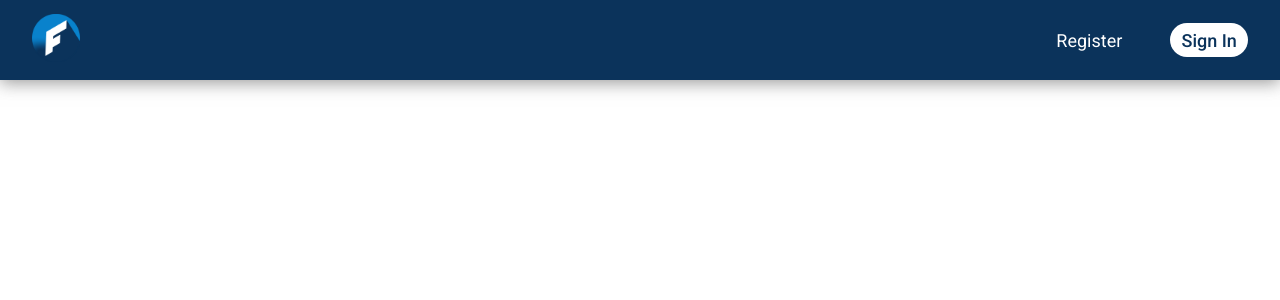
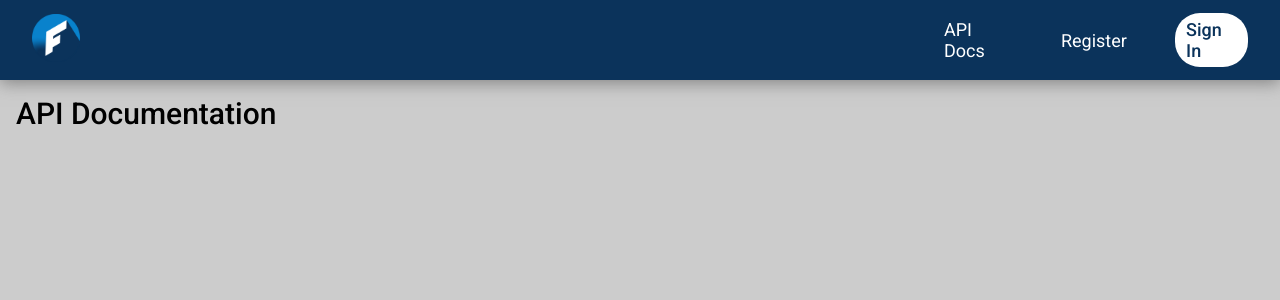
Before and after one commit to dnitecki/finfetch-ui, a React (Create React App) app: page /api in a window 1280 px wide. Shown: the top 300 px of the page. Built offline with nearby package versions, Linux system fonts and the light colour scheme.

Commit message:
add docs page

```diff
--- a/src/apps/finfetch-api/Home.jsx
+++ b/src/apps/finfetch-api/Home.jsx
@@ -2,16 +2,17 @@ import React from "react";
 import "./Home.scss";
 import Navbar from "./components/navbar/Navbar";
 import Login from "./pages/login/Login";
+import Documentation from "./pages/documentation/Documentation";
 import Register from "./pages/register/Register";
-import { Route, Routes, useLocation } from "react-router-dom";
+import { Route, Routes } from "react-router-dom";
 
 export default function Home() {
-  const location = useLocation();
   return (
     <div className="app-api">
       <div className="app-api-container">
         <Navbar />
-        <Routes location={location} key={location.pathname}>
+        <Routes>
+          <Route path="" element={<Documentation />} />
           <Route path="register" element={<Register />} />
           <Route path="login" element={<Login />} />
         </Routes>
--- a/src/apps/finfetch-api/components/navbar/Navbar.jsx
+++ b/src/apps/finfetch-api/components/navbar/Navbar.jsx
@@ -17,6 +17,9 @@ export default function Navbar() {
           </NavLink>
         </div>
         <div className="api-navbar-links">
+          <NavLink to="">
+            <div className="api-documentation-button">API Docs</div>
+          </NavLink>
           <NavLink to="register">
             <div className="api-register-button">Register</div>
           </NavLink>
--- a/src/apps/finfetch-api/components/navbar/Navbar.scss
+++ b/src/apps/finfetch-api/components/navbar/Navbar.scss
@@ -37,6 +37,10 @@
   color: #fff;
   font-size: 18px;
 }
+.api-documentation-button {
+  color: #fff;
+  font-size: 18px;
+}
 .api-login-button {
   background-color: #ffffff;
   border-radius: 25px;
--- /dev/null
+++ b/src/apps/finfetch-api/pages/documentation/Documentation.jsx
@@ -0,0 +1,13 @@
+import React from "react";
+import "./Documentation.scss";
+
+export default function Documentation() {
+  return (
+    <div className="documentation">
+      <div className="documentation-header"></div>
+      <div className="documentation-content">
+        <div className="documentation-content-header">API Documentation</div>
+      </div>
+    </div>
+  );
+}
--- /dev/null
+++ b/src/apps/finfetch-api/pages/documentation/Documentation.scss
@@ -0,0 +1,20 @@
+.documentation {
+  background-color: #ccc;
+  height: 100vh;
+  width: 100vw;
+  display: flex;
+  flex-direction: column;
+}
+.documentation-header {
+  height: 5rem;
+  width: 100%;
+}
+.documentation-content {
+  display: flex;
+  padding: 1rem;
+}
+.documentation-content-header {
+  display: flex;
+  font-size: 30px;
+  font-weight: 500;
+}
```
